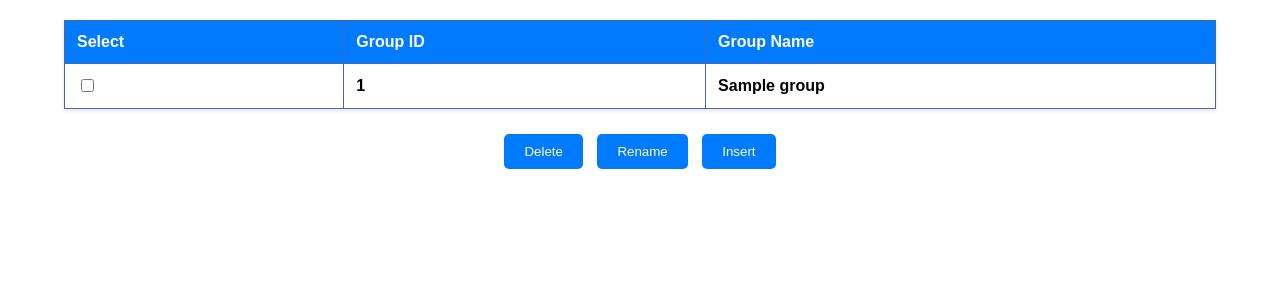
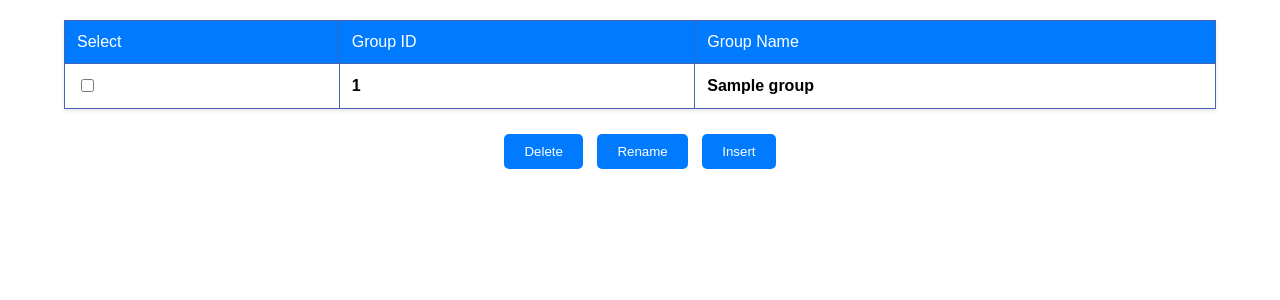
Before and after one commit to ruchikasonagote/deployed_version, a Flask app: template templates/seeGroups.html in a window 1280 px wide. Shown: the top 300 px of the page. Run offline with Flask 3, Linux system fonts and the light colour scheme; the template is opened without the code that fills it: most values are stand-ins (such as "Sample title", 1, 10 or a date in 2020); some libraries are stand-ins or nearby versions.

Commit message:
Update seeGroups.html

```diff
--- a/templates/seeGroups.html
+++ b/templates/seeGroups.html
@@ -10,7 +10,21 @@
     margin: 0;
     padding: 0;
   }
+  thead {
+    position: sticky;
+    top: 0;
+    background-color: #0056b3;
+}
+
+th {
+    text-align: left;
+    padding: 16px;
+    border-bottom: 1px solid #ddd;
+    color: #fff;
+    font-weight: normal;
+}
   table {
+    position:relative;
     width: 90%;
     border-collapse: collapse;
     margin: 20px auto;
@@ -64,7 +78,6 @@
 </style>
 </head>
 <body>
-
 <table>
   <thead>
     <tr>
@@ -80,7 +93,6 @@
         <td>{{ group[0] }}</td>
         <td>{{ group[1] }}</td>
     </tr>
-
 <tr class="group-details" id="group-details-{{ group[0] }}" style="display: none;">
     <td colspan="3">
       <table>
@@ -91,7 +103,11 @@
             <th>Recipient Email</th>
             <th>Name</th>
             <th>Gender</th>
-            <th>Age</th>
+            {% if user_role == 'Teaching Assistant' %}
+            <th>Marks</th>
+            {% elif user_role == 'Event Coordinator' %}
+            <th>Company</th>
+            {% endif %}
           </tr>
         </thead>
         <tbody>
@@ -245,9 +261,6 @@ document.addEventListener('DOMContentLoaded', function() {
         });
     });
 });
-// </script>
-
-
-    </script>
+</script>
 
 </html>
```
